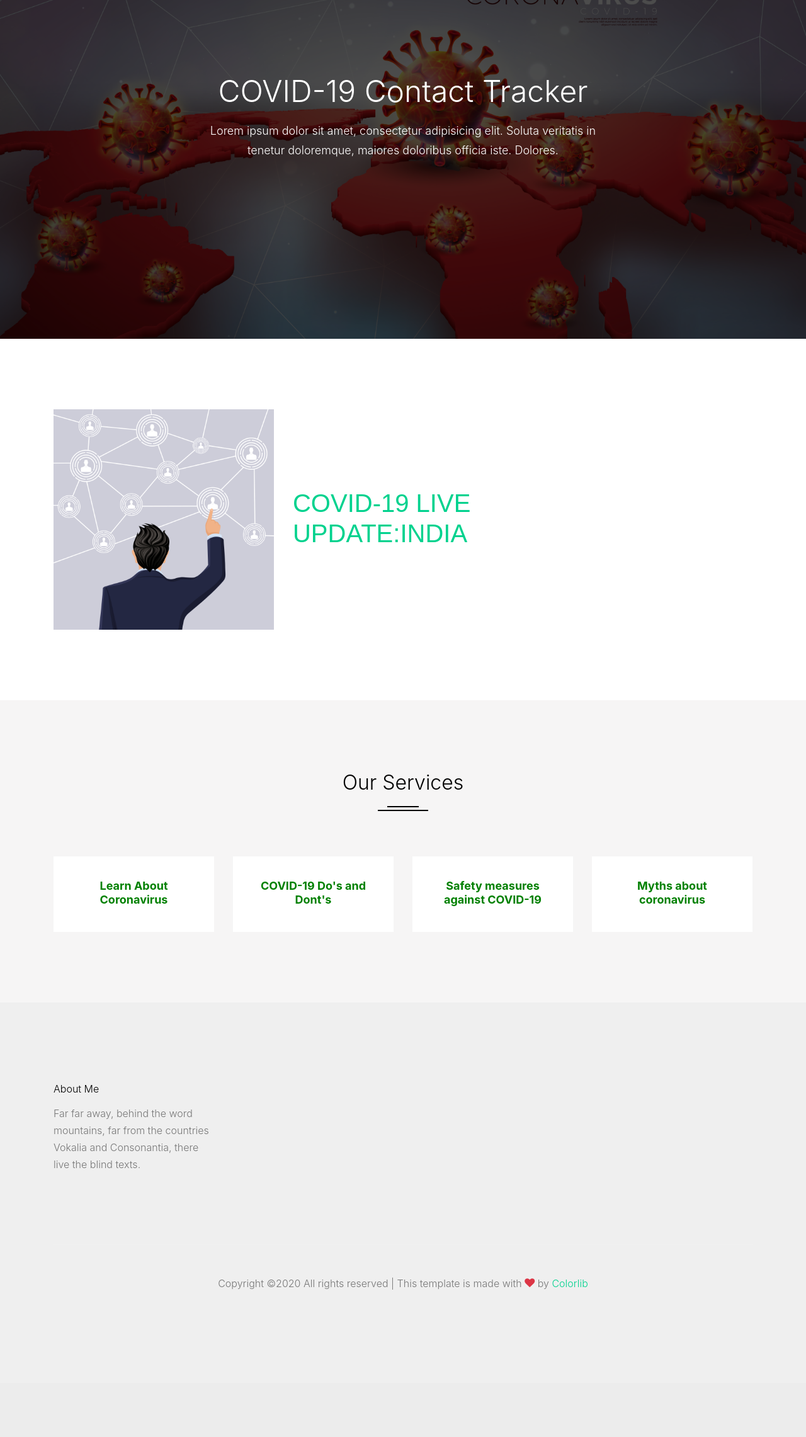
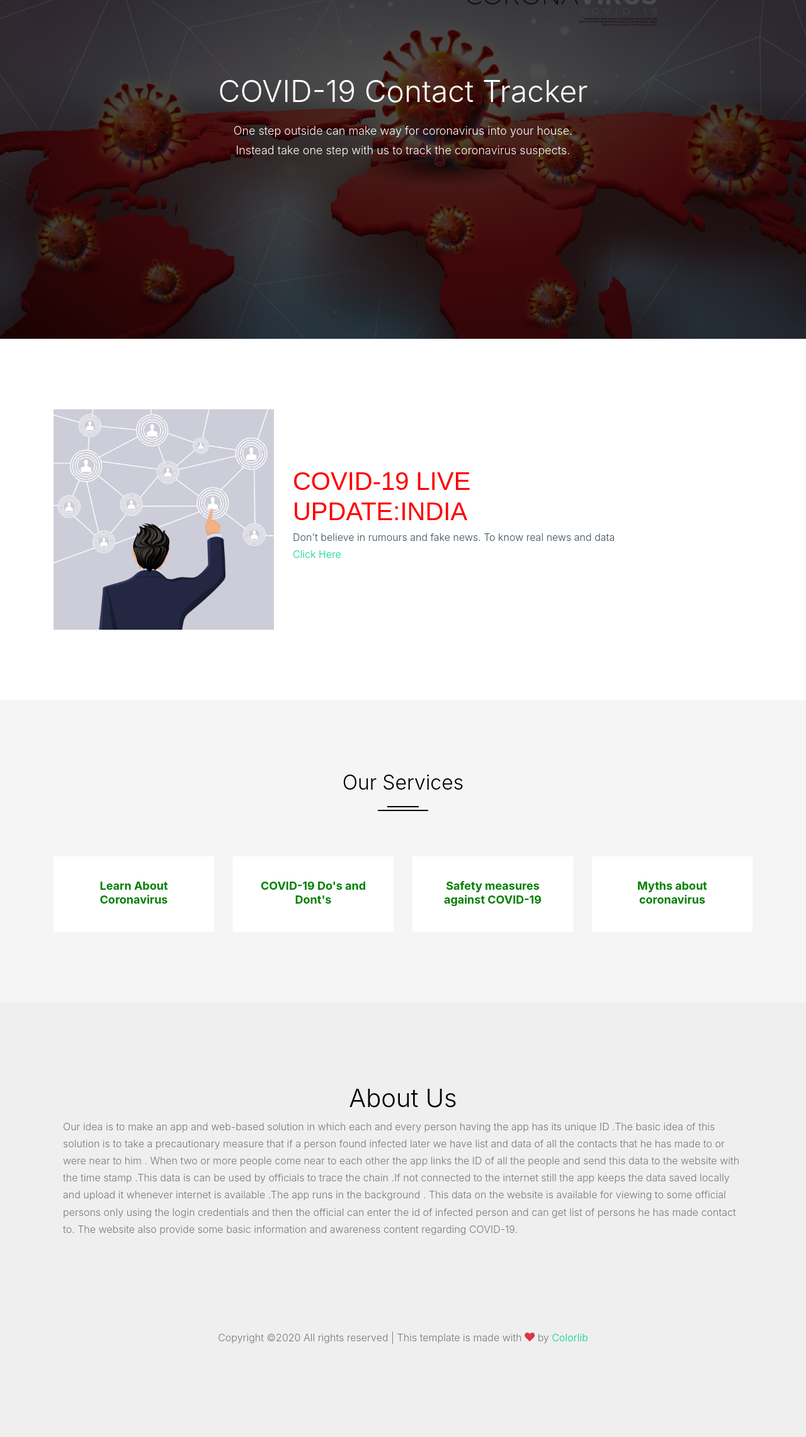
Before and after one commit to my68tron/ContactTrackerWebApp, a Django app: page / in a window 1280 px wide. Shown: the part 139-2421 px from the top of the page at 63% size. Before the commit the page ends 2187 px from the top, so only its background shows below. Run offline with Django 3.2, Linux system fonts and the light colour scheme; some libraries are stand-ins or nearby versions; some web fonts are replaced.

Commit message:
frontend update

```diff
--- a/templates/base.html
+++ b/templates/base.html
@@ -40,7 +40,6 @@
               <nav class="site-navigation text-right ml-auto d-none d-lg-none" role="navigation">
                 <ul class="site-menu main-menu js-clone-nav ml-auto ">
                   <li class="active"><a href="{% url 'info:index' %}" class="nav-link">Home</a></li>
-                  <li><a href="{% url 'info:about' %}" class="nav-link">About</a></li>
                   <li class="nav-item dropdown"  >
                 <a class="nav-link dropdown-toggle" href="#" id="navbardrop" data-toggle="dropdown">
                   Log in
@@ -54,7 +53,12 @@
                   </form>
                 </div>
               </li>
-                  <li><a href="{% url 'info:contact' %}" class="nav-link">Contact</a></li>
+                  <li><a class="nav-link" data-toggle="collapse" href="#collapseExample4" role="button" aria-expanded="false" aria-controls="collapseExample">Contact Us</a></h3>
+                      <div class="collapse" id="collapseExample4">
+                          <div class="card card-body">
+                            To contact us, mail us your queries at tanmayvijay27@gmail.com
+              </div>
+            </div></li>
                 </ul>
               </nav>
             </div>
@@ -68,13 +72,14 @@
 
       <footer class="site-footer">
         <div class="container">
-          <div class="row">
-            <div class="col-lg-3">
-              <h2 class="footer-heading mb-3">About Me</h2>
-              <p>Far far away, behind the word mountains, far from the countries Vokalia and Consonantia, there live the blind texts. </p>
+          <!--div class="row"-->
+            <div class="col-lg-12">
+              <h1 style="text-align: center;"> About Us</h1>
+              <p>Our idea is to make an app and web-based solution in which each and every person having the app has its unique ID .The basic idea of this solution is to take a precautionary measure that if a person found infected later we have list and data of all the contacts that he has made to or were near to him . When two or more people come near to each other the app links the ID of all the people and send this data to the website with the time stamp .This data is can be used by officials to trace the chain .If not connected to the internet still the app keeps the data saved locally and upload it whenever internet is available .The app runs in the background . This data on the website is available for viewing to some official persons only using the login credentials and then the official can enter the id of infected person and can get list of persons he has made contact to.
+              The website also provide some basic information and awareness content regarding COVID-19.</p>
             </div>
 
-          </div>
+          <!--/div-->
           <div class="row pt-5 mt-5 text-center">
             <div class="col-md-12">
               <div class="border-top pt-5">
--- a/templates/info/index.html
+++ b/templates/info/index.html
@@ -7,7 +7,8 @@
       <div class="row align-items-center justify-content-center">
         <div class="col-md-7 text-center">
           <h1 class="mb-4 text-white">COVID-19 Contact Tracker</h1>
-          <p class="mb-4">Lorem ipsum dolor sit amet, consectetur adipisicing elit. Soluta veritatis in tenetur doloremque, maiores doloribus officia iste. Dolores.</p>
+          <p class="mb-4">One step outside can make way for coronavirus into your house. <br>
+                          Instead take one step with us to track the coronavirus suspects. </p>
           <!--<p><a href="#" class="btn btn-primary btn-outline-white py-3 px-5">Contact Us</a></p>-->
         </div>
       </div>
@@ -24,36 +25,8 @@
 
 
       <div class="col-md-6">
-        <h1 style="font-family: sans-serif; font-size: 2.5em; color: red;" class="h1 mb-1"><strong><a href="https://www.mohfw.gov.in/">COVID-19 LIVE UPDATE:INDIA</a></strong></h1>
-
-
-
-        <!--div class="progress-wrap mb-4">
-          <div class="d-flex">
-            <span>Active Cases</span>
-            <span class="ml-auto">2301</span>
-          </div>
-        </div>
-        <div class="progress-wrap mb-4">
-          <div class="d-flex">
-            <span>Cures/Discharged</span>
-            <span class="ml-auto">53</span>
-          </div>
-        </div>
-
-        <div class="progress-wrap mb-4">
-          <div class="d-flex">
-            <span>Deaths</span>
-            <span class="ml-auto">157</span>
-          </div>
-        </div>
-
-        <div class="progress-wrap mb-4">
-          <div class="d-flex">
-            <span>Migrated </span>
-            <span class="ml-auto">2088</span>
-          </div>
-        </div-->
+        <h1 style="font-family: sans-serif; font-size: 2.5em; color: red;" class="h1 mb-1"><strong>COVID-19 LIVE UPDATE:INDIA</strong></h1>
+        <p>Don't believe in rumours and fake news. To know real news and data <a href="https://www.mohfw.gov.in/">Click Here</a> </p>
 
       </div>
     </div>
--- a/templates/info/track.html
+++ b/templates/info/track.html
@@ -9,7 +9,9 @@
 <!DOCTYPE html>
 <html>
 <head>
-	<title></title>
+	<title>Corona Contact Tracker</title>
+	<meta charset="utf-8">
+	<meta name="viewport" content="width=device-width, initial-scale=1, shrink-to-fit=no">
 	<link rel="stylesheet" href="https://stackpath.bootstrapcdn.com/bootstrap/4.4.1/css/bootstrap.min.css" integrity="sha384-Vkoo8x4CGsO3+Hhxv8T/Q5PaXtkKtu6ug5TOeNV6gBiFeWPGFN9MuhOf23Q9Ifjh" crossorigin="anonymous">
 </head>
 <body>
```
Also changed, not shown: db.sqlite (added). Lines whose indentation alone changed are shown as unchanged.
